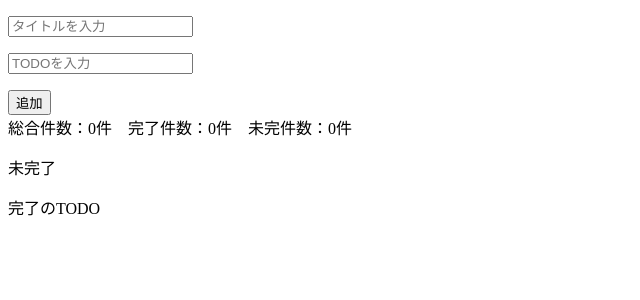
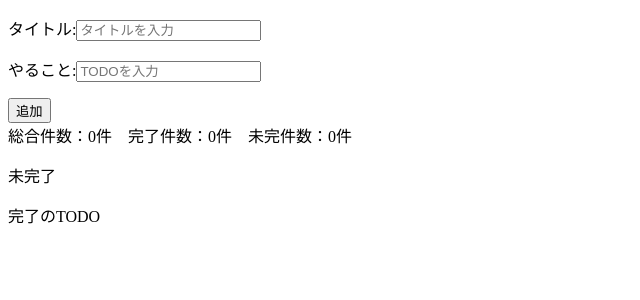
Before and after one commit to NagatsumaHiroki/react_todo_sample, a React (Create React App) app: page / in a window 1280 px wide. Shown: the top 300 px of the page, without its empty margins (0-640 px from the left). Built offline with nearby package versions, Linux system fonts and the light colour scheme.

Commit message:
機能追加　課題リスト更新 機能追加：ラベル追加
課題リスト追加：
-やること詳細箇所の課題追加
-不具合系追加

```diff
--- a/src/components/IncompleteTodos.jsx
+++ b/src/components/IncompleteTodos.jsx
@@ -8,6 +8,7 @@ export const IncompleteTodos = (props) => {
       {titles.map((title, index) => {
         return (
           <div key={title}>
+            <label>タイトル：</label>
             <span>{title}</span>
           </div>
         );
@@ -15,6 +16,7 @@ export const IncompleteTodos = (props) => {
       {todos.map((todo, index) => {
         return (
           <div key={todo}>
+            <label>やること：</label>
             <span>{todo}</span>
             <div>
               <button onClick={() => onClickComplete(index)}>完了</button>
--- a/src/components/InputTodo.jsx
+++ b/src/components/InputTodo.jsx
@@ -11,6 +11,7 @@ export const InputTodo = (props) => {
   return (
     <div>
       <p>
+        <label>タイトル:</label>
         <input
           placeholder="タイトルを入力"
           value={todoTitle}
@@ -18,6 +19,7 @@ export const InputTodo = (props) => {
         />
       </p>
       <p>
+        <label>やること:</label>
         <input
           placeholder="TODOを入力"
           value={todoText}
```
Also changed, not shown: text/TODO.txt.
